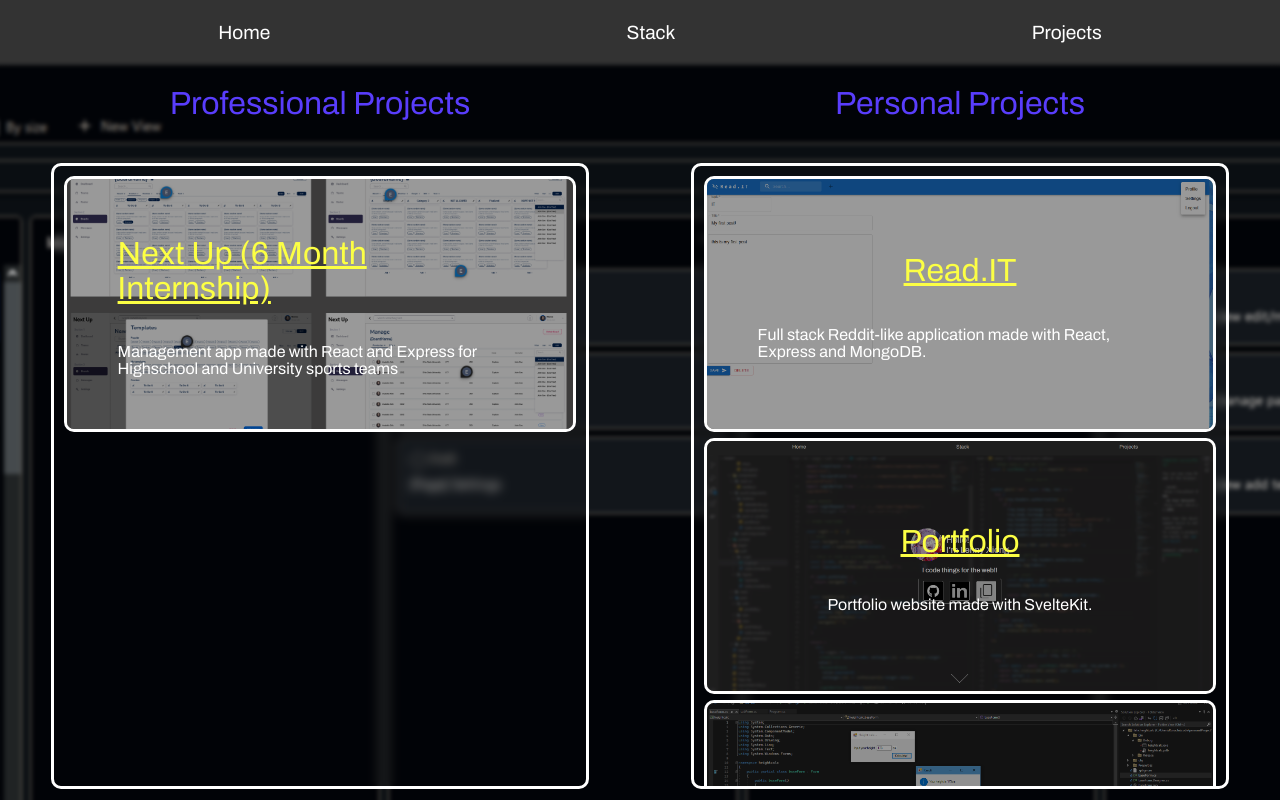
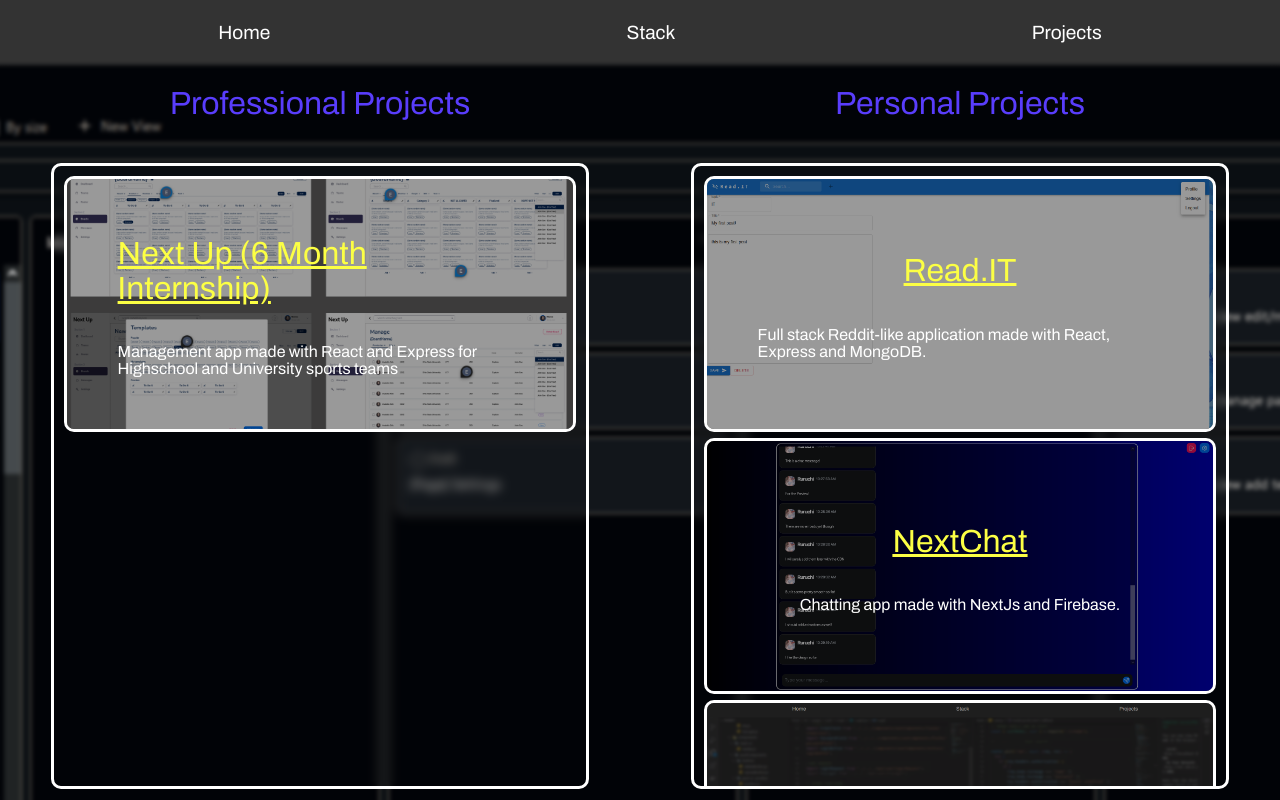
Before and after one commit to Rurucchi/newPortfolio, a SvelteKit app: page /projects in a window 1280 px wide. Built offline with nearby package versions, Linux system fonts and the light colour scheme.

Commit message:
update with last project

```diff
--- a/src/routes/projects/+page.svelte
+++ b/src/routes/projects/+page.svelte
@@ -28,6 +28,12 @@
           background="projectImage/readit.png"
         />
         <ProjectBubble
+          title="NextChat"
+          description="Chatting app made with NextJs and Firebase."
+          link="https://github.com/Rurucchi/nextchat"
+          background="projectImage/nextchat.png"
+        />
+        <ProjectBubble
           title="Portfolio"
           description="Portfolio website made with SvelteKit."
           link="https://github.com/Rurucchi/newPortfolio"
```
Also changed, not shown: static/projectImage/nextchat.png (added).
